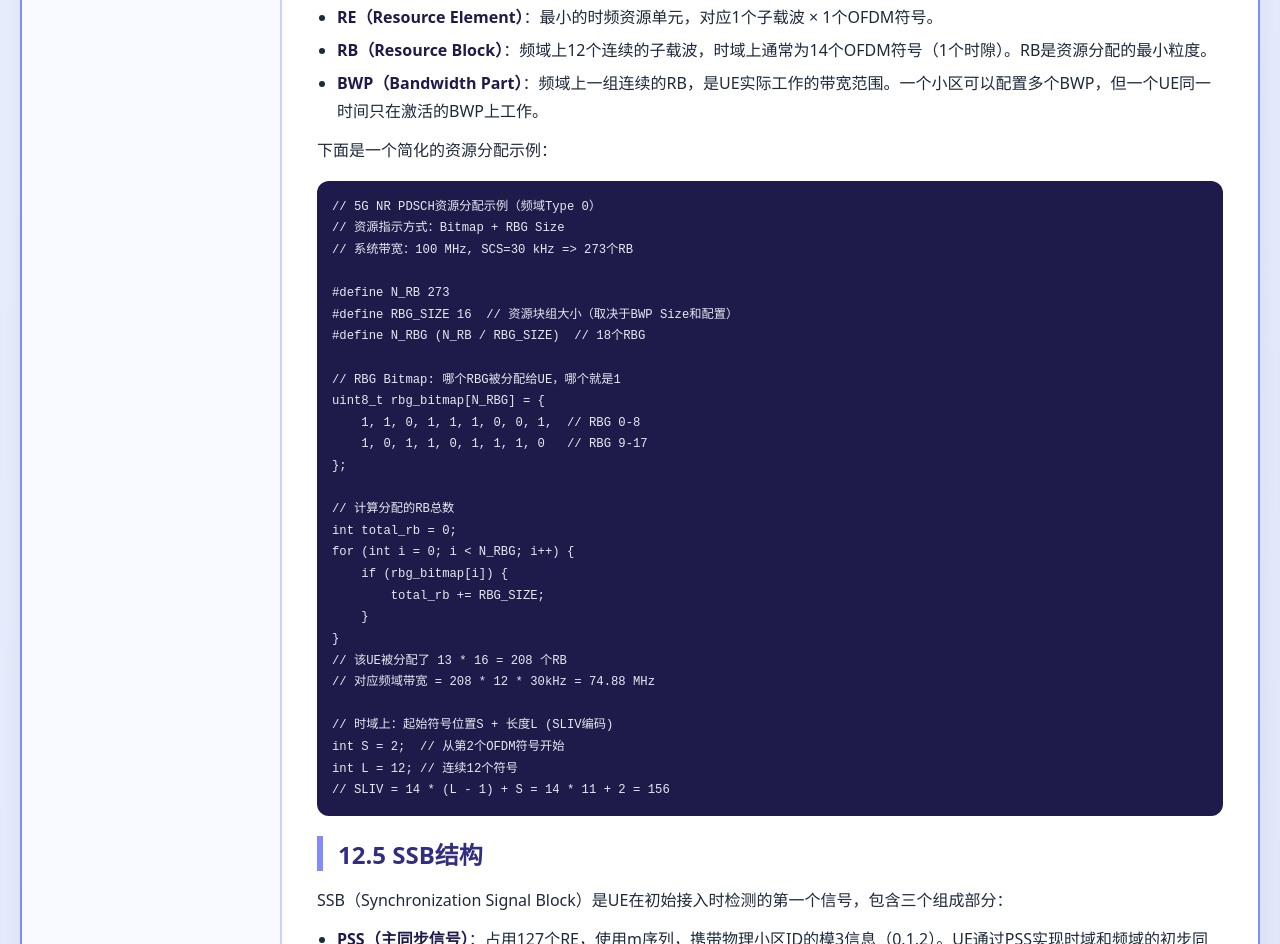
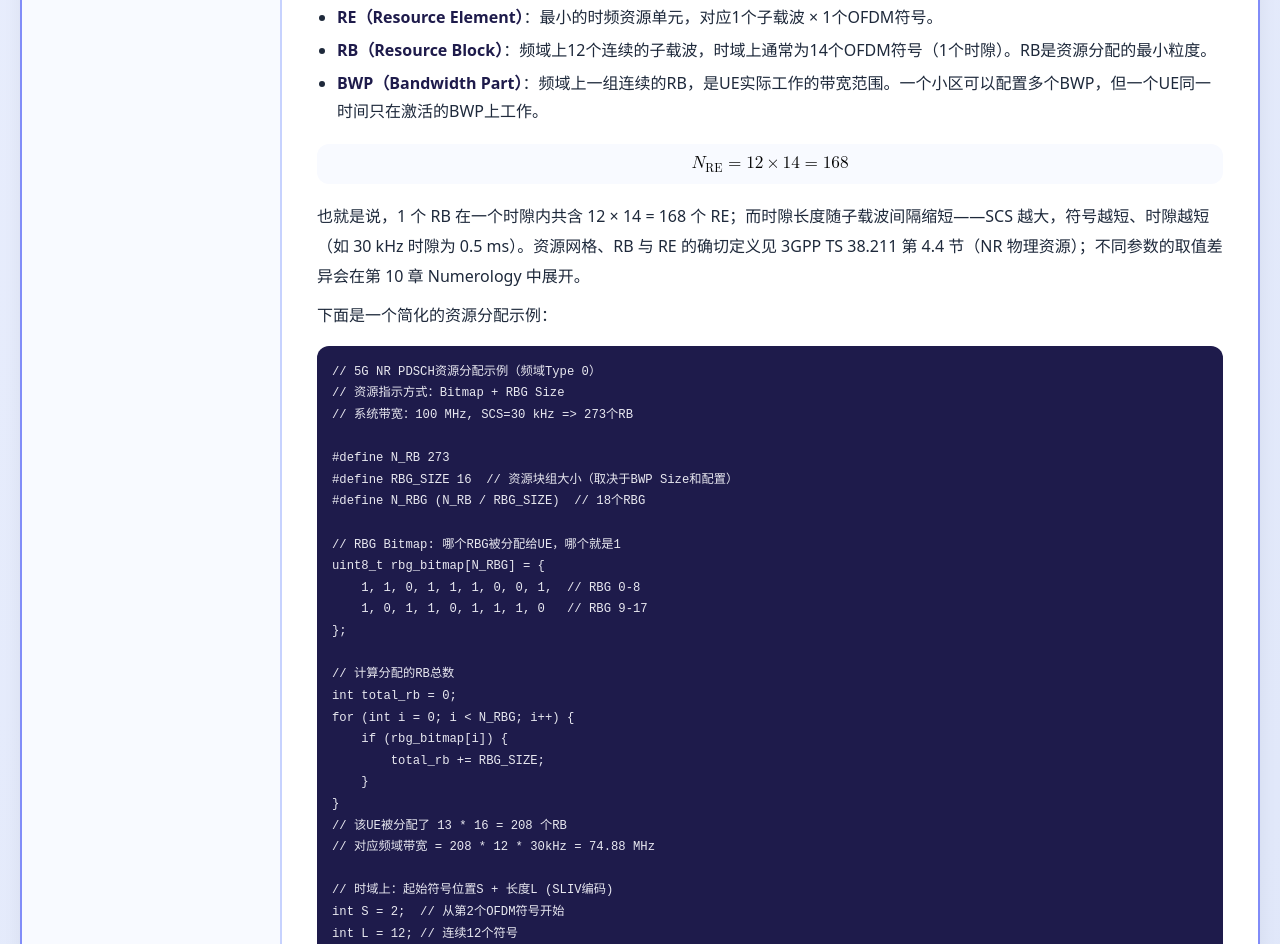
Before and after one commit to 1998x-stack/communication-engineering-tutorial, a plain HTML site: page 12.html in a window 1280 px wide. Shown: the part 2430-3374 px from the top of the page. Drawn offline with Linux system fonts and the light colour scheme.

Commit message:
feat(communication-engineering-tutorial): 第12章补充资源单元(RE/RB)公式与TS 38.211出处

```diff
--- a/12.html
+++ b/12.html
@@ -185,6 +185,17 @@
             <li><strong>BWP（Bandwidth Part）</strong>：频域上一组连续的RB，是UE实际工作的带宽范围。一个小区可以配置多个BWP，但一个UE同一时间只在激活的BWP上工作。</li>
         </ul>
 
+        <div class="math-equation">
+            <div class="math-scroll" data-math-scroll tabindex="0" role="region" aria-label="资源单元数量公式，可横向滚动">
+                <math display="block" aria-label="一个资源块在一个时隙内包含的 12 个子载波乘以 14 个正交频分复用符号，等于 168 个资源单元">
+                    <msub><mi>N</mi><mtext>RE</mtext></msub><mo>=</mo>
+                    <mn>12</mn><mo>×</mo><mn>14</mn><mo>=</mo><mn>168</mn>
+                </math>
+            </div>
+        </div>
+
+        <p>也就是说，1 个 RB 在一个时隙内共含 12 × 14 = 168 个 RE；而时隙长度随子载波间隔缩短——SCS 越大，符号越短、时隙越短（如 30 kHz 时隙为 0.5 ms）。资源网格、RB 与 RE 的确切定义见 3GPP TS 38.211 第 4.4 节（NR 物理资源）；不同参数的取值差异会在第 10 章 Numerology 中展开。</p>
+
         <p>下面是一个简化的资源分配示例：</p>
 
         <pre><code>// 5G NR PDSCH资源分配示例（频域Type 0）
```
